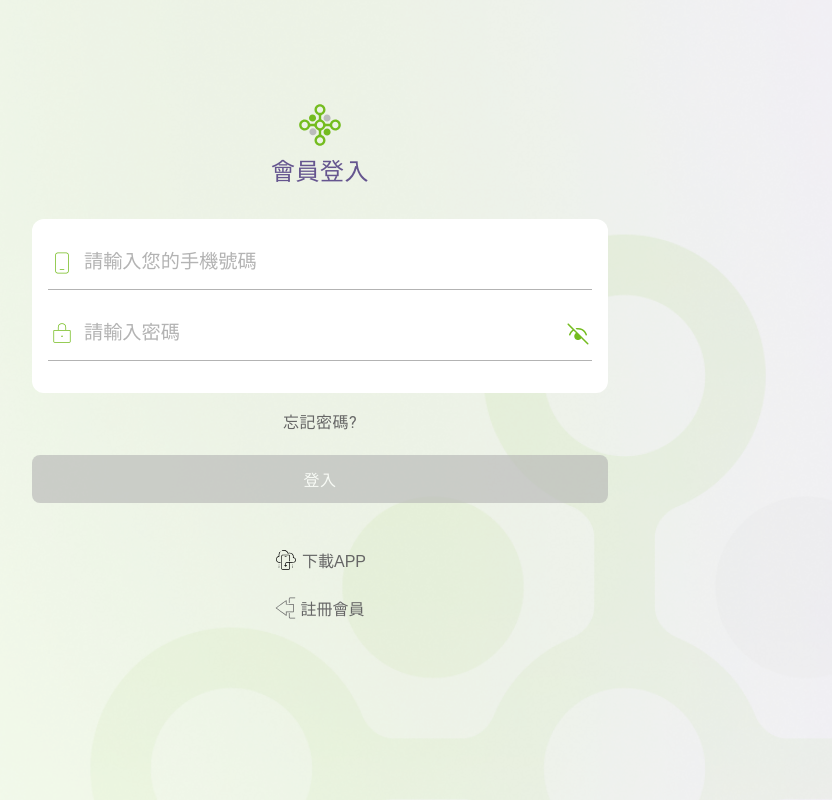
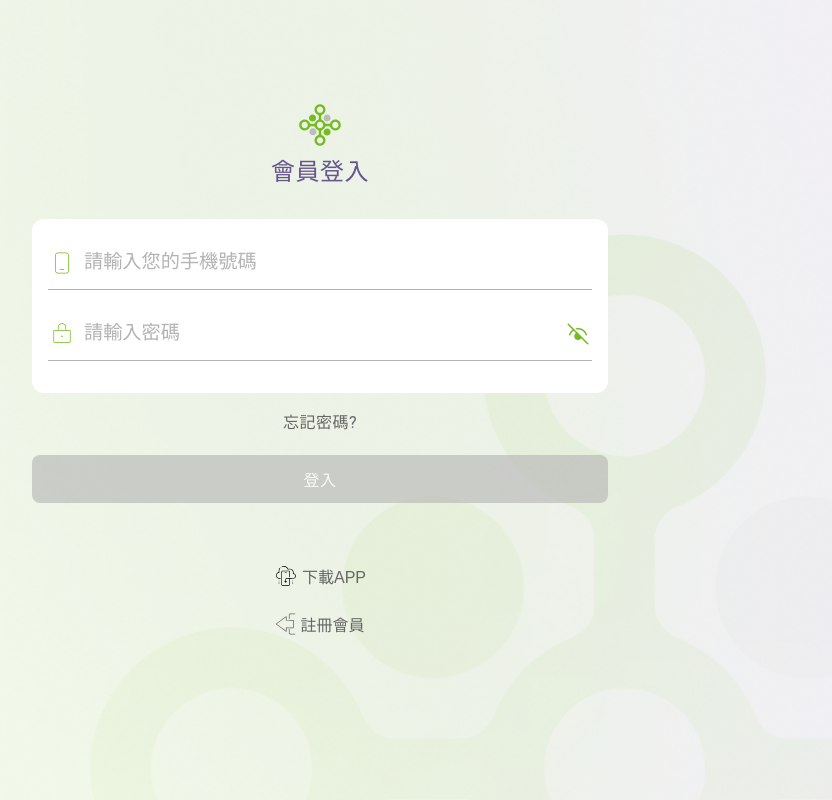
Before and after one commit to kerwinwork923/raphael, a Nuxt app: page /login in a window 1280 px wide. Shown: the whole page, without its empty margins (320-1152 px from the left). Built offline with nearby package versions, Linux system fonts and the light colour scheme.

Commit message:
fix: bottom hint group stlye

```diff
--- a/pages/login.vue
+++ b/pages/login.vue
@@ -227,7 +227,7 @@
     .bottomHintGroup {
       display: grid;
       gap: 1.5rem;
-      margin-top: 44px;
+      margin-top: 60px;
 
       .downloadBtn {
         display: flex;
--- a/pages/register.vue
+++ b/pages/register.vue
@@ -781,6 +781,7 @@ export default {
     }
 
     .bottomHintGroup {
+      margin-top: 60px;
       a {
         display: flex;
         justify-content: center;
@@ -788,7 +789,6 @@ export default {
         gap: 4px;
         margin: 0 auto;
         width: 100%;
-        margin-top: 60px;
         text-align: center;
         text-decoration: none;
         color: #666;
```
